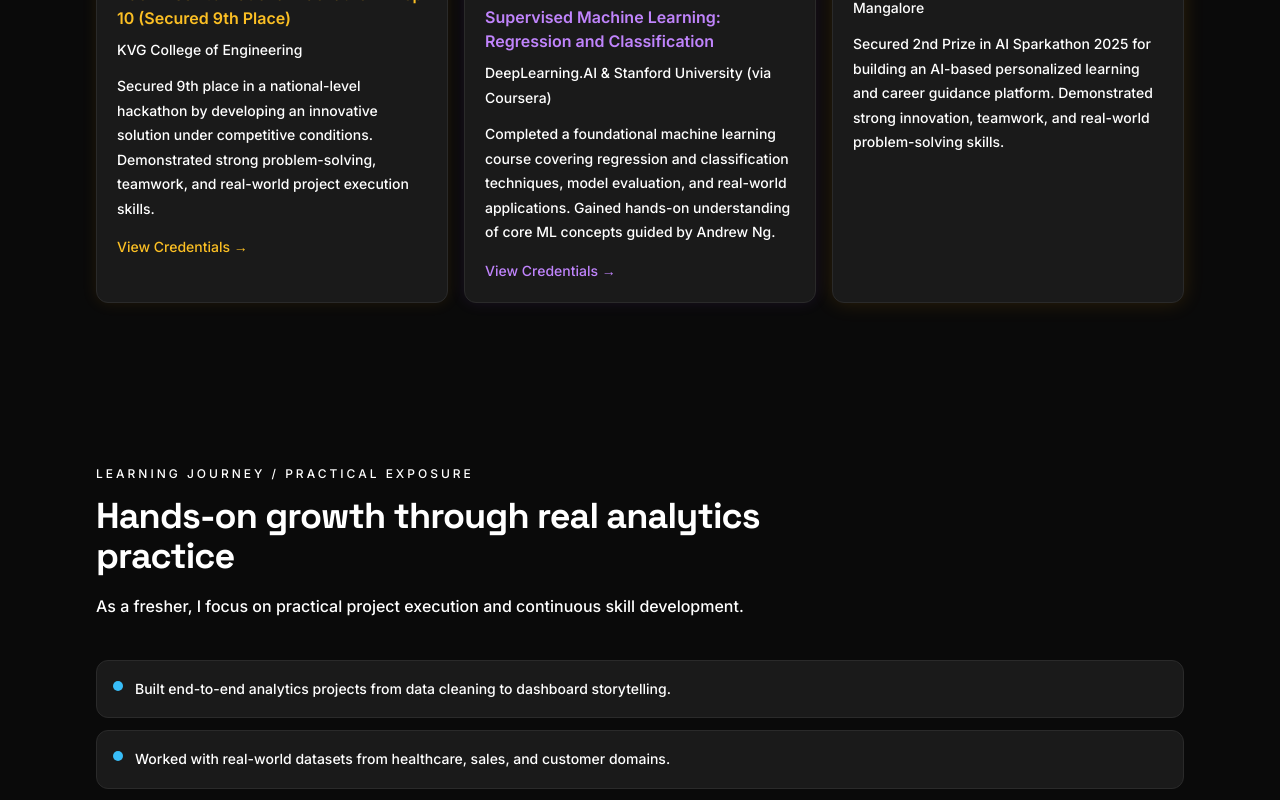
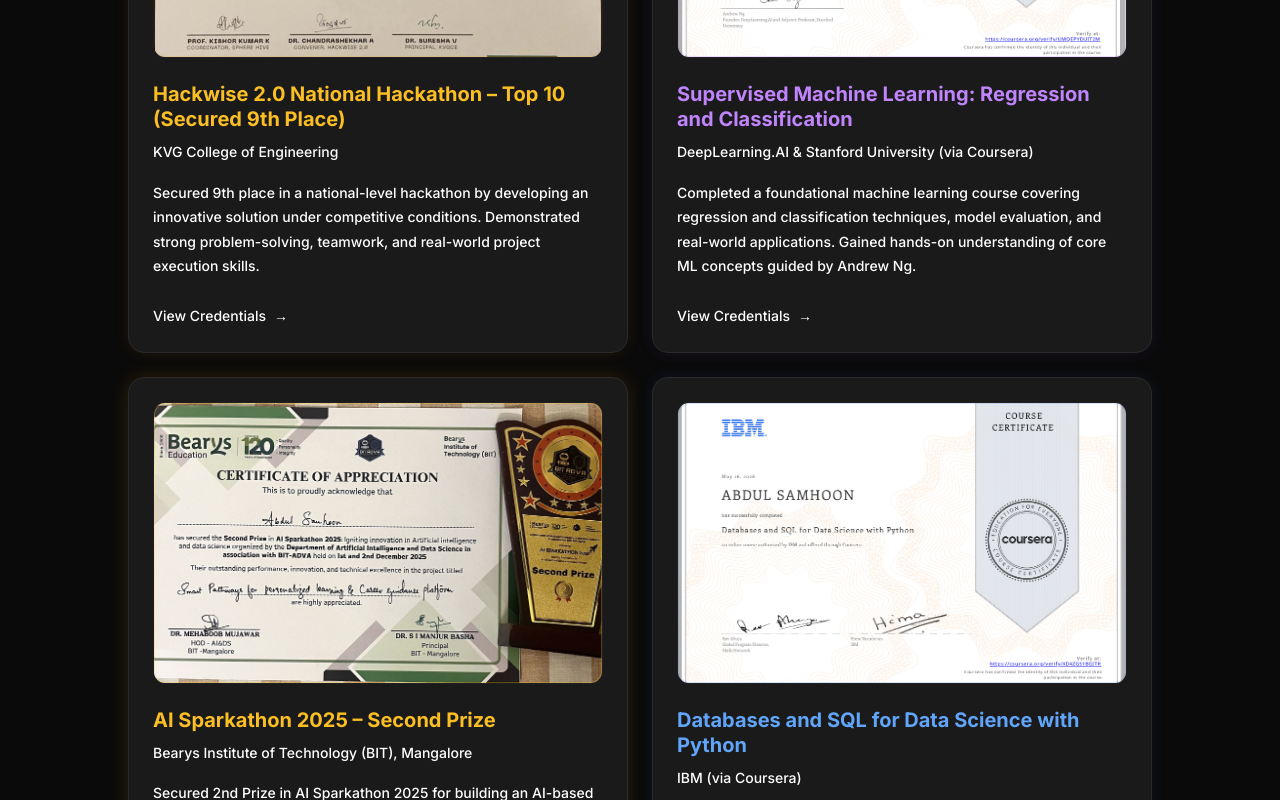
Before and after one commit to samhoon000/My-Portfolio, a React (Vite) app: page / in a window 1280 px wide. Shown: the part 4140-4940 px from the top of the page. Built offline with nearby package versions, Linux system fonts and the light colour scheme.

Commit message:
Added Databases and SQL for Data Science  with Python certificate

```diff
--- a/src/components/certifications-section.jsx
+++ b/src/components/certifications-section.jsx
@@ -26,8 +26,16 @@
       link: 'text-purple-400 hover:text-purple-300 focus-visible:ring-purple-400'
     }
   }
+  if (theme === 'sql') {
     return {
-    card: '',
+      card: 'border border-blue-500/30 shadow-[0_0_15px_rgba(59,130,246,0.1)] hover:shadow-[0_0_25px_rgba(59,130,246,0.25)] hover:border-blue-500/50 bg-gradient-to-b from-panelSoft to-blue-900/5',
+      imageRing: 'ring-blue-500/20',
+      text: 'text-blue-400',
+      link: 'text-blue-400 hover:text-blue-300 focus-visible:ring-blue-400'
+    }
+  }
+  return {
+    card: 'border border-white/10 hover:border-white/20 shadow-lg',
     imageRing: '',
     text: 'text-textPrimary',
     link: 'text-accent hover:text-accentSoft focus-visible:ring-accent'
@@ -36,48 +44,80 @@
 
 export function CertificationsSection() {
   return (
-    <section id="certifications" className="py-16 sm:py-20">
+    <section id="certifications" className="py-16 sm:py-24 relative overflow-hidden">
+      {/* Background Glow */}
+      <div className="absolute top-1/2 left-1/2 -translate-x-1/2 -translate-y-1/2 w-[500px] h-[500px] bg-accent/5 blur-[120px] rounded-full pointer-events-none -z-10" />
+
+      <div className="max-w-7xl mx-auto px-4 sm:px-6 lg:px-8">
         <SectionHeading
           eyebrow="Certifications"
           title="Verified upskilling and professional learning"
-        description="Award-winning hackathon participant and certified in Machine Learning, with proven experience in building real-world AI solutions"
+          description="Award-winning hackathon participant and certified in Data Science & Machine Learning, with proven experience in building real-world AI solutions"
         />
-      <div className="grid gap-4 md:grid-cols-3">
+
+        <div className="grid gap-6 sm:grid-cols-2 lg:grid-cols-2 mt-12 max-w-5xl mx-auto">
           {certifications.map((certification) => {
             const themeClasses = getThemeClasses(certification.theme);
             return (
               <article
                 key={certification.title}
-            className={`glass-card rounded-xl bg-panelSoft p-5 transition-all duration-300 hover:-translate-y-1 ${themeClasses.card}`}
+                className={`group glass-card flex flex-col rounded-2xl bg-panelSoft/50 backdrop-blur-sm p-6 transition-all duration-500 hover:-translate-y-2 ${themeClasses.card}`}
               >
                 {certification.image && (
-              <div className="mb-4 overflow-hidden rounded-lg border border-white/5 relative group">
-                <img src={certification.image} alt={certification.title} className="w-full h-auto object-cover transition-transform duration-500 group-hover:scale-105" />
+                  <div className="mb-6 aspect-[16/10] overflow-hidden rounded-xl border border-white/5 relative bg-black/20">
+                    <img
+                      src={certification.image}
+                      alt={certification.title}
+                      className="w-full h-full object-cover transition-transform duration-700 group-hover:scale-110"
+                    />
                     {certification.theme && (
-                  <div className={`absolute inset-0 ring-1 ring-inset rounded-lg pointer-events-none ${themeClasses.imageRing}`}></div>
+                      <div className={`absolute inset-0 ring-1 ring-inset rounded-xl pointer-events-none ${themeClasses.imageRing}`}></div>
+                    )}
+                    {/* Hover Overlay */}
+                    <div className="absolute inset-0 bg-gradient-to-t from-black/60 via-transparent to-transparent opacity-0 group-hover:opacity-100 transition-opacity duration-500" />
+                  </div>
+                )}
+
+                <div className="flex flex-col flex-grow">
+                  <div className="mb-4">
+                    <h3 className={`text-xl font-bold leading-tight ${themeClasses.text} group-hover:brightness-110 transition-all`}>
+                      {certification.title}
+                    </h3>
+                    <div className="flex flex-wrap items-center gap-2 mt-2">
+                      <p className="text-sm font-medium text-white/90">{certification.provider}</p>
+                      {certification.date && (
+                        <>
+                          <span className="w-1 h-1 rounded-full bg-white/20" />
+                          <p className="text-xs uppercase tracking-widest text-white/50">{certification.date}</p>
+                        </>
                       )}
                     </div>
+                  </div>
+
+                  {certification.description && (
+                    <p className="text-sm text-white/70 leading-relaxed line-clamp-4">
+                      {certification.description}
+                    </p>
                   )}
-            <h3 className={`font-semibold ${themeClasses.text}`}>{certification.title}</h3>
-            <p className="readable-text mt-2 text-sm text-white">{certification.provider}</p>
-            {certification.date && (
-              <p className="readable-text mt-1 text-xs uppercase tracking-wider text-white/70">{certification.date}</p>
-            )}
-            {certification.description && (
-              <p className="mt-3 text-sm text-white/80 leading-relaxed">{certification.description}</p>
-            )}
+
+                  <div className="mt-auto pt-6">
                     {certification.credentialUrl && (
                       <a
                         href={certification.credentialUrl}
                         target={certification.credentialUrl.startsWith('http') ? '_blank' : '_self'}
                         rel={certification.credentialUrl.startsWith('http') ? 'noopener noreferrer' : ''}
-                className={`mt-4 inline-block text-sm font-medium focus-visible:outline-none focus-visible:ring-2 focus-visible:ring-offset-2 focus-visible:ring-offset-panelSoft transition-colors ${themeClasses.link}`}
+                        className={`inline-flex items-center gap-2 text-sm font-semibold focus-visible:outline-none focus-visible:ring-2 focus-visible:ring-offset-2 focus-visible:ring-offset-panelSoft transition-all group/btn ${themeClasses.link}`}
                       >
-                {certification.theme ? 'View Credentials →' : 'View Credential'}
+                        <span>{certification.theme ? 'View Credentials' : 'View Credential'}</span>
+                        <span className="transition-transform duration-300 group-hover/btn:translate-x-1">→</span>
                       </a>
                     )}
+                  </div>
+                </div>
               </article>
-        )})}
+            )
+          })}
+        </div>
       </div>
     </section>
   )
--- a/src/data/portfolio-data.js
+++ b/src/data/portfolio-data.js
@@ -68,6 +68,15 @@
     image: '/ai-sparkathon-certificate.jpg',
     theme: 'gold-prominent',
   },
+  {
+    title: 'Databases and SQL for Data Science with Python',
+    provider: 'IBM (via Coursera)',
+    date: '',
+    description: 'Successfully completed a course focused on SQL, database fundamentals, data retrieval, filtering, joins, aggregations, and working with databases using Python. Strengthened foundational skills in SQL and data analysis for real-world applications.',
+    credentialUrl: 'https://www.coursera.org/account/accomplishments/verify/XD4ZGS1BGITR',
+    image: '/sql-certificate.png',
+    theme: 'sql',
+  },
 ]
 
 export const projects = [
```
Also changed, not shown: public/sql-certificate.png (added). Lines whose indentation alone changed are shown as unchanged.
